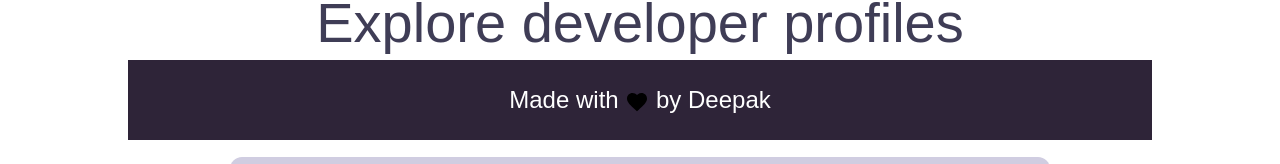
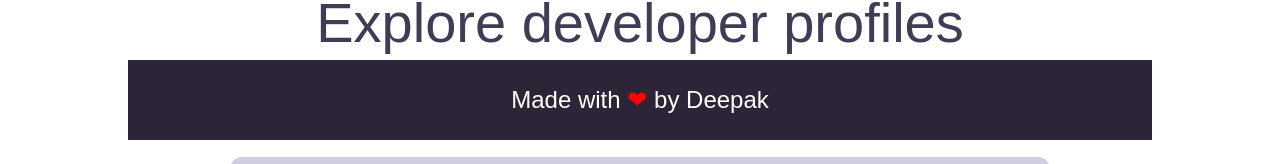
Before and after one commit to deepaksaroha/developer-profile, a website: page static/index.html in a window 1280 px wide. Shown: the part 660-824 px from the top of the page. Drawn offline with Linux system fonts and the light colour scheme; no server answers.

Commit message:
replaced heart image with html heart symbol

```diff
--- a/static/index.html
+++ b/static/index.html
@@ -109,7 +109,7 @@
         </div>
     </div>
     <div class="footer">
-        Made with <img src="./images/favorite-24px.svg"> by Deepak
+        Made with <span style="color: red">&#10084;</span> by Deepak
     </div>
 </body>
 </html>
```
Also changed, not shown: static/profilepage.html (+1 -1 lines).
